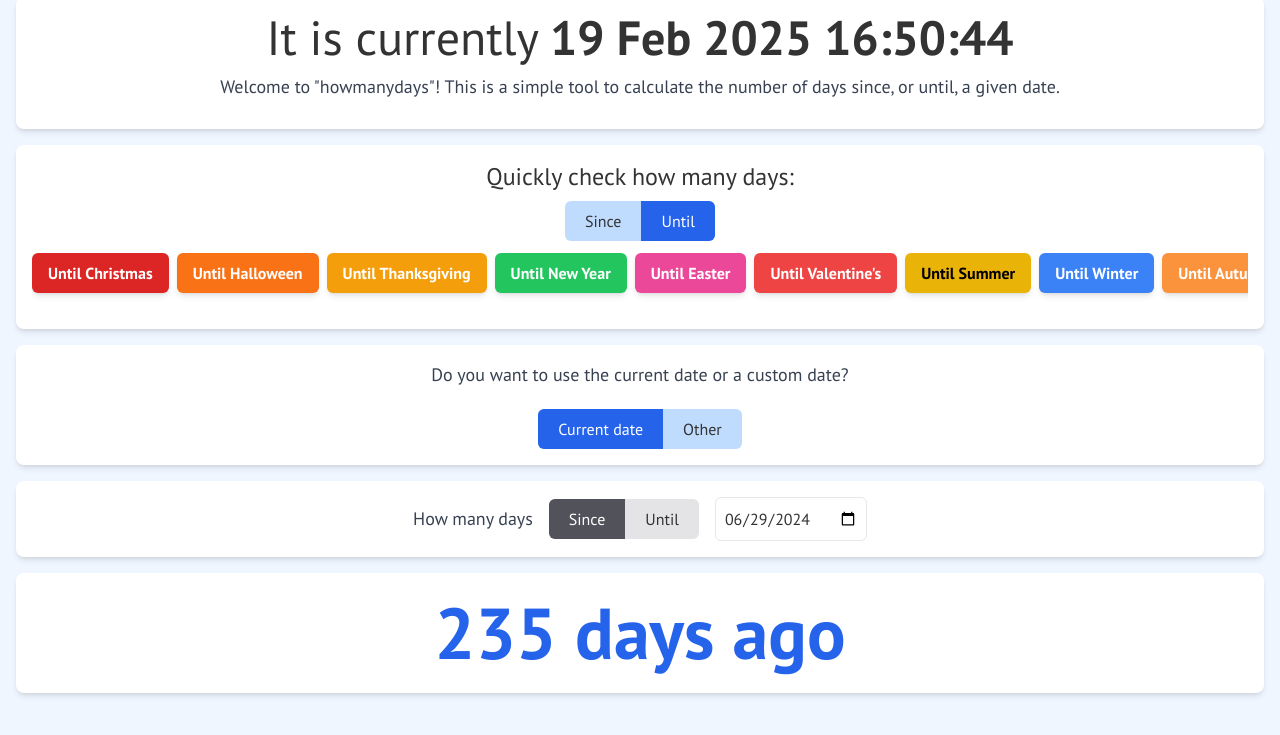
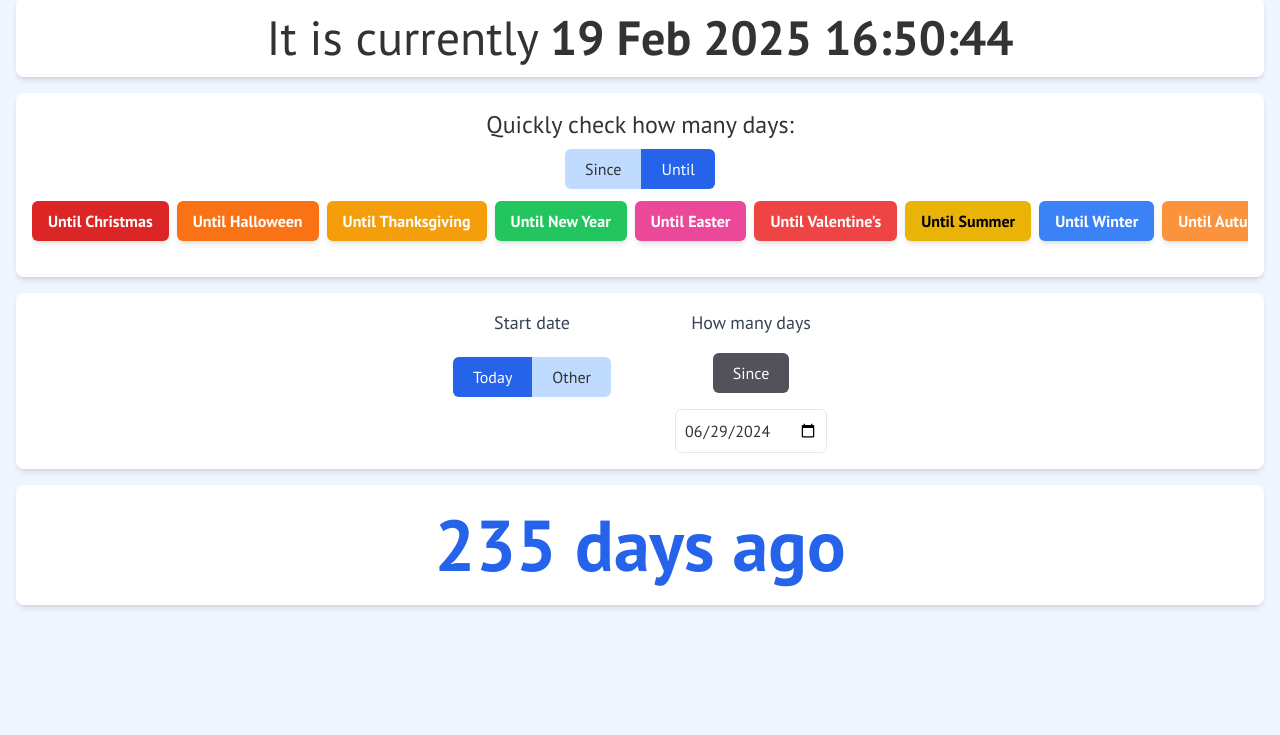
Before and after one commit to Danielvandervelden/howmanydays, a website built with Vite: page index.html in a window 1280 px wide. Shown: the part 43-778 px from the top of the page. Built offline with nearby package versions, Linux system fonts and the light colour scheme.

Commit message:
more intuitive date selection

```diff
--- a/index.html
+++ b/index.html
@@ -108,10 +108,6 @@
                     It is currently
                     <span id="date" class="font-bold block md:inline-block"></span>
                 </header>
-                <p class="my-3 text-center text-lg text-gray-700">
-                    Welcome to "howmanydays"! This is a simple tool to calculate the
-                    number of days since, or until, a given date.
-                </p>
             </section>
             <section class="bg-white shadow-md rounded-lg p-2 mb-4 md:p-4">
                 <h2 class="text-2xl text-center">Quickly check how many days:</h2>
@@ -228,9 +224,11 @@
                     </button>
                 </div>
             </section>
-            <section class="bg-white shadow-md rounded-lg pt-2 pb-4 mb-4 md:p-4">
+            <section
+                class="bg-white shadow-md rounded-lg p-4 mb-4 md:p-4 flex justify-between md:justify-center gap-16">
+                <div>
                     <p class="text-lg font-medium text-gray-700 text-center">
-                    Do you want to use the current date or a custom date?
+                        Start date
                     </p>
                     <div class="flex justify-center mt-5">
                         <div class="rounded-md bg-blue-200 inline-flex">
@@ -245,7 +243,7 @@
                                 <label
                                     for="now"
                                     class="rounded-l-md px-5 py-2 flex items-center peer-checked:bg-blue-600 peer-checked:text-white peer-hover:bg-blue-300 transition-all">
-                                Current date
+                                    Today
                                 </label>
                             </div>
                             <div class="relative">
@@ -264,11 +262,13 @@
                         </div>
                     </div>
                     <div class="mt-5 hidden text-center" id="current-date-wrapper">
-                    <input type="date" id="current-date" class="border rounded-md p-2" />
+                        <input
+                            type="date"
+                            id="current-date"
+                            class="border rounded-md p-2" />
                     </div>
-            </section>
-            <section class="bg-white shadow-md rounded-lg pt-2 pb-4 mb-4 md:p-4">
-                <div class="flex flex-col md:flex-row justify-center items-center gap-4">
+                </div>
+                <div class="flex flex-col justify-center items-center gap-4">
                     <span class="text-lg font-medium text-gray-700">How many days</span>
                     <div class="rounded-md bg-zinc-200 inline-flex">
                         <div class="relative">
@@ -281,7 +281,7 @@
                                 checked />
                             <label
                                 for="since"
-                                class="rounded-l-md px-5 py-2 flex items-center peer-checked:bg-zinc-600 peer-checked:text-white">
+                                class="rounded-md px-5 py-2 flex items-center peer-checked:bg-zinc-600 peer-checked:text-white hidden peer-checked:flex">
                                 Since
                             </label>
                         </div>
@@ -294,7 +294,7 @@
                                 class="absolute top-0 right-0 block w-full h-full opacity-0 peer verb-radio pointer-events-none" />
                             <label
                                 for="to"
-                                class="rounded-r-md px-5 py-2 flex items-center peer-checked:bg-zinc-600 peer-checked:text-white">
+                                class="rounded-md px-5 py-2 flex items-center peer-checked:bg-zinc-600 peer-checked:text-white hidden peer-checked:flex">
                                 Until
                             </label>
                         </div>
```
Also changed, not shown: dist/assets/index-7b-q41VS.css (deleted), dist/assets/index-BEwwjP1f.js, dist/assets/index-BvCNrLGB.css (added), dist/index.html, 2 other files. Lines whose indentation alone changed are shown as unchanged.
